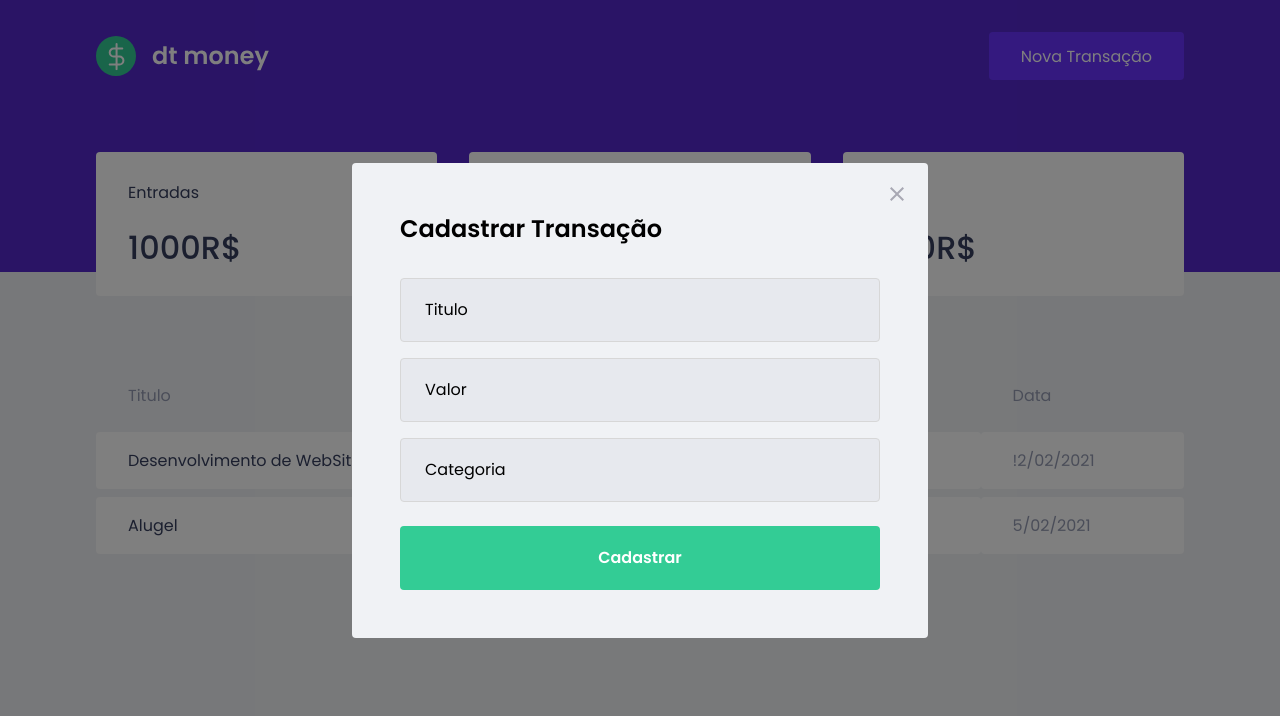
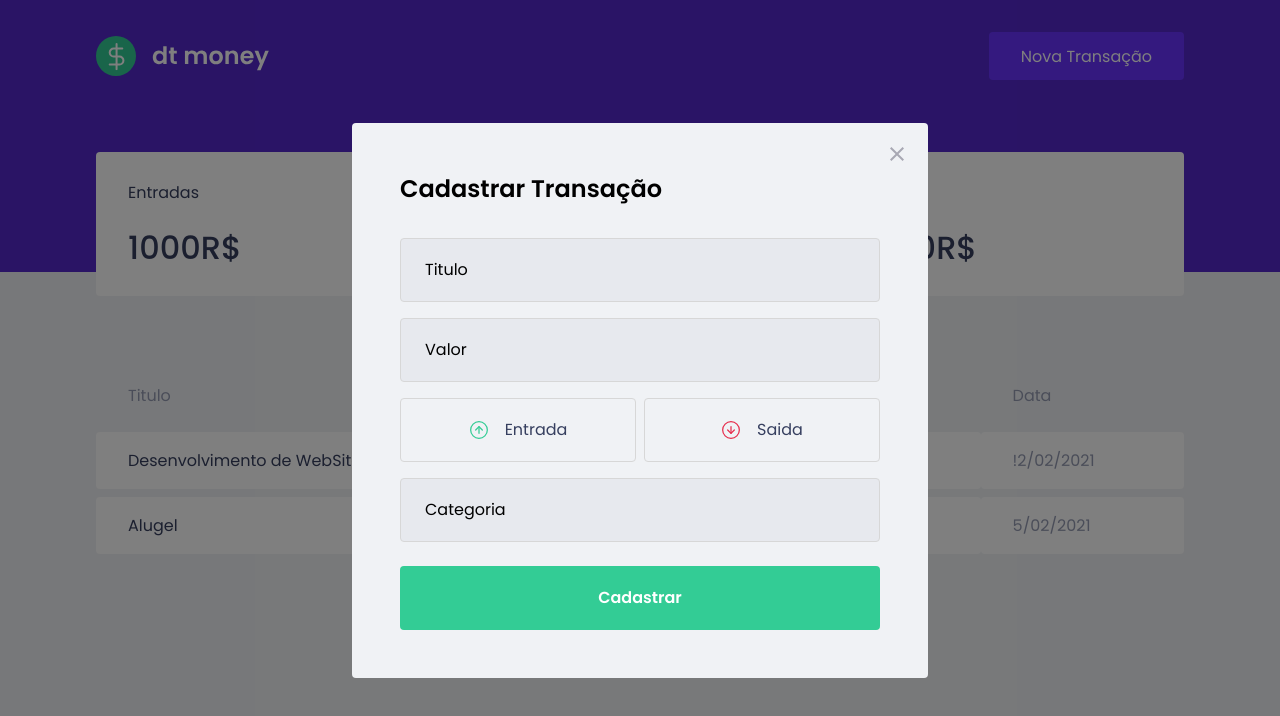
Before and after one commit to FabyoSK/dt-money, a React (Create React App) app: page / in a window 1280 px wide. Both pictures are taken after a click on the button "Nova Transação". Shown: the top 716 px of the page. Built offline with nearby package versions, Linux system fonts and the light colour scheme; what miragejs would draw is missing.

Commit message:
Feat: add TransactionTypeContainer to Modal

```diff
--- a/package.json
+++ b/package.json
@@ -5,6 +5,7 @@
   "dependencies": {
     "axios": "^0.21.1",
     "miragejs": "^0.1.41",
+    "polished": "^4.1.1",
     "react": "^17.0.2",
     "react-dom": "^17.0.2",
     "react-modal": "^3.13.1",
--- a/src/components/NewTransctionModal/index.tsx
+++ b/src/components/NewTransctionModal/index.tsx
@@ -1,5 +1,5 @@
 import Modal from "react-modal";
-import { Container } from "./style";
+import { Container, TransactionTypeContainer } from "./style";
 
 import closeImg from "../../assets/close.svg";
 import incomeImg from "../../assets/income.svg";
@@ -34,6 +34,17 @@
           <h2>Cadastrar Transação</h2>
           <input placeholder="Titulo" />
           <input type="number" placeholder="Valor" />
+
+          <TransactionTypeContainer>
+            <button type="button">
+              <img src={incomeImg} alt="Entrada" />
+              <span>Entrada</span>
+            </button>
+            <button type="button">
+              <img src={outcomeImg} alt="Saida" />
+              <span>Saida</span>
+            </button>
+          </TransactionTypeContainer>
           <input placeholder="Categoria" />
           <button type="submit">Cadastrar</button>
         </Container>
--- a/src/components/NewTransctionModal/style.ts
+++ b/src/components/NewTransctionModal/style.ts
@@ -1,5 +1,5 @@
 import styled from "styled-components";
-
+import { darken } from "polished";
 export const Container = styled.form`
   h2 {
     color: var(--title);
@@ -39,3 +39,37 @@
     }
   }
 `;
+export const TransactionTypeContainer = styled.div`
+  margin: 1rem 0;
+  display: grid;
+  grid-template-columns: 1fr 1fr;
+  gap: 0.5rem;
+
+  button {
+    height: 4rem;
+    border: 1px solid #d7d7d7;
+    border-radius: 0.25rem;
+
+    background: transparent;
+    display: flex;
+    align-items: center;
+    justify-content: center;
+
+    transition: border-color 0.2s;
+
+    :hover {
+      border-color: ${darken(0.1, "#d7d7d7")};
+    }
+    img {
+      height: 20px;
+      width: 20px;
+    }
+
+    span {
+      display: inline-block;
+      margin-left: 1rem;
+      font-size: 1rem;
+      color: var(--text-title);
+    }
+  }
+`;
```
Also changed, not shown: 1 other file (tests, documents, lock files or other folders).
